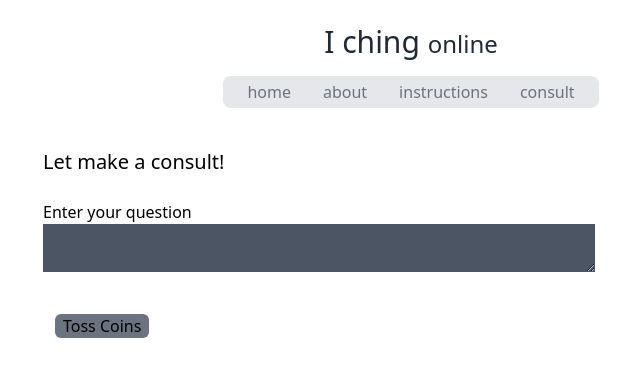
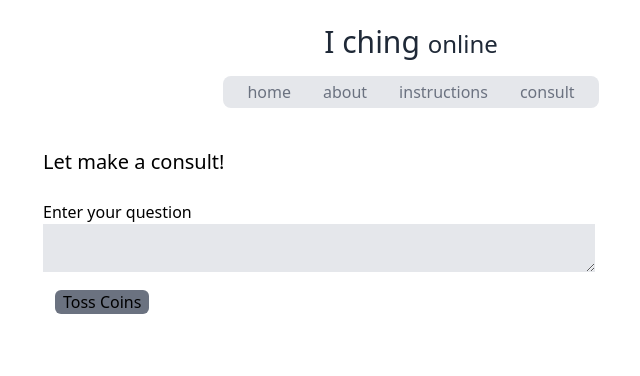
Before and after one commit to Sbector/iching, a Next.js app: page /consult in a window 1280 px wide. Shown: the top 376 px of the page, without its empty margins (229-869 px from the left). Built offline with nearby package versions, Linux system fonts and the light colour scheme.

Commit message:
Style textarea

```diff
--- a/app/components/Question.jsx
+++ b/app/components/Question.jsx
@@ -2,7 +2,7 @@ export default function question() {
     return (
         <div>
             <label htmlFor="question">Enter your question </label><br/>
-            <textarea type="text" name="question" className="w-3/4 text-white bg-gray-600"/><br/><br/>
+            <textarea id="question" type="text" name="question" className="w-3/4 bg-gray-200 dark:bg-gray-300 dark:text-black"/>
         </div>
     )
 }
```
